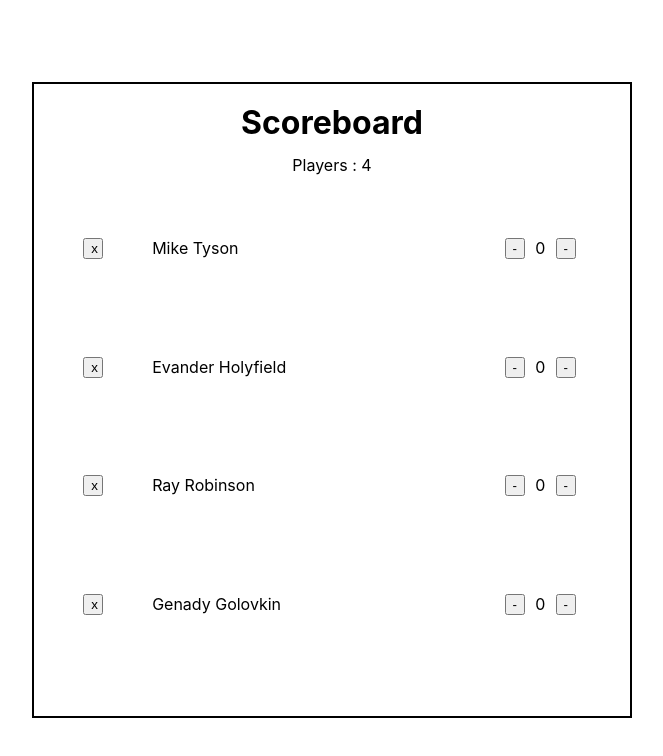
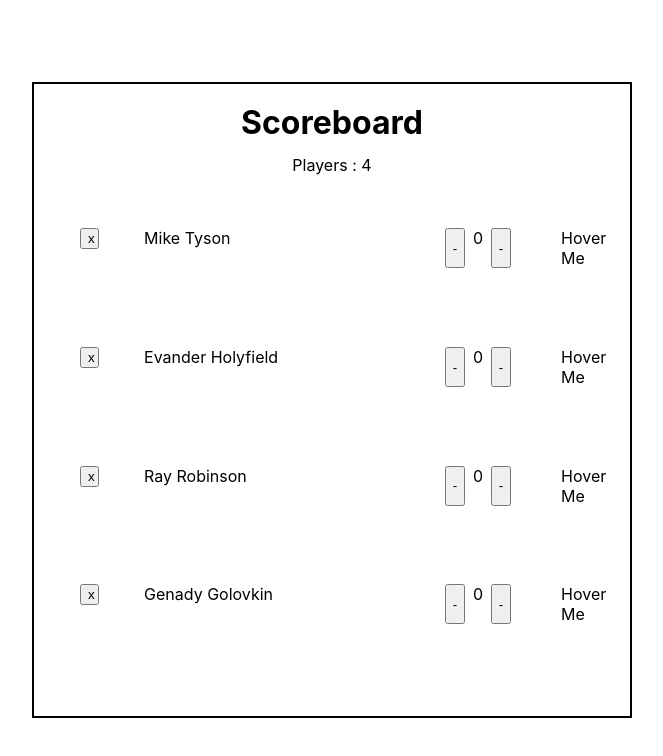
Before and after one commit to Jones100/Boxlife, a React (Create React App) app: page / in a window 1280 px wide. Shown: the top 756 px of the page, without its empty margins (308-971 px from the left). Built offline with nearby package versions, Linux system fonts and the light colour scheme.

Commit message:
implemented hover function

```diff
--- a/src/App.js
+++ b/src/App.js
@@ -28,31 +28,91 @@ class App extends Component {
 							<SureRemovePlayer />
 						{/* onClick={() => props.removePlayer(props.id)} */}
 						</div>
-						<div className = "player-name">
-					  		{props.name}
+						<div className="player-name" >
+					  	{props.name}
 						</div>
 					</div>
+          <Counter />
 
-          <Counter />
+
+					<HoverExample />
         </div>
       );
     }
 
-    class PlayerProfile extends React.Component {
-			state = {
 
+		class HoverExample extends Component {
+			constructor(props) {
+				super(props);
+				this.SetStateMouseHover = this.SetStateMouseHover.bind(this);
+				this.state = {
+					isHovering: false,
+				};
+			}
+
+			SetStateMouseHover() {
+				this.setState(this.toggleHoverState);
+			}
+
+			toggleHoverState(state) {
+				return {
+					isHovering: !state.isHovering,
+				};
 			}
 
 			render() {
 				return (
-					<div className = "player-profile-container">
-						<div className = "player-nickname"> Nickname : </div>
-						<div className = "player-strategy"> Boxing Strategy :  </div>
-						<div className = "player-personality"> Personality : </div>
+					<div>
+						<div className = "hover-div"
+							onMouseEnter={this.SetStateMouseHover}
+							onMouseLeave={this.SetStateMouseHover}
+						>
+							Hover Me
+        </div>
+						{
+							this.state.isHovering &&
+							<div className = "hover-div-2">
+								Hovering right meow! 🐱
+          </div>
+						}
 					</div>
 				);
 			}
 		}
+
+
+
+
+
+		// class PlayerProfile extends React.Component {
+		// 	state = {
+
+		// 	}
+
+		// 	playerInfo = () => {
+
+		// 	}
+
+		// 	let userDatabase = {
+		// 	"Meredith35": { sex: "male", seeking: "female", image: "meredith.jpg",},
+		// 	"Brady9": { sex: "male", seeking: "female", image: "brady.jpg"},
+
+
+		// };
+
+		// 	render() {
+		// 		return (
+		// 			<div className = "player-profile-container">
+		// 				<div className = "player-nickname"> Nickname : </div>
+		// 				<div className = "player-strategy"> Boxing Strategy :  </div>
+		// 				<div className = "player-personality"> Personality : </div>
+		// 			</div>
+		// 		);
+		// 	}
+		// }
+
+
+
 
 		class Counter extends React.Component {
 			state = {
```
